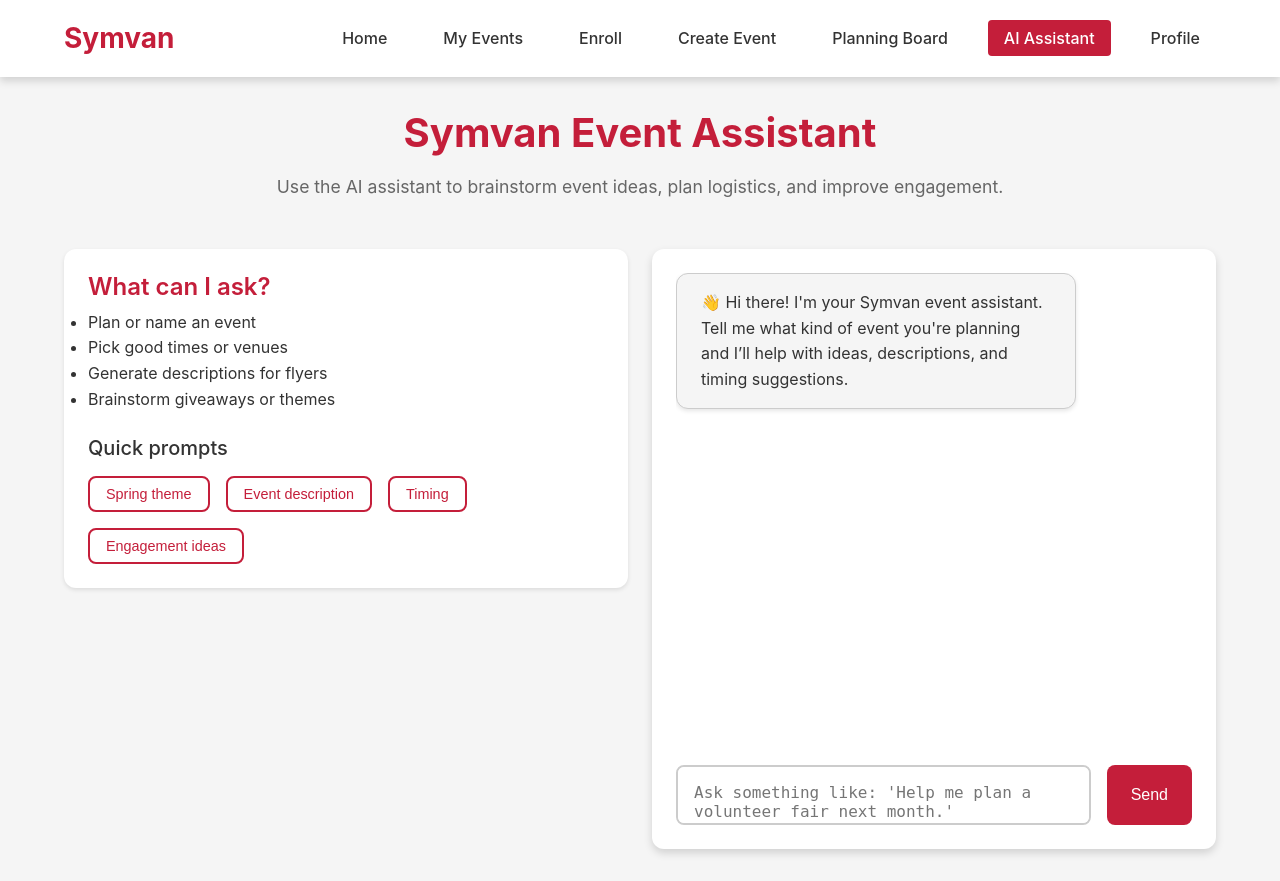
After one commit to JohnPClark27/CIS320-Symvan-AI, a PHP site: page /chatbot.html in a window 1280 px wide. The commit adds this page. Run offline with PHP 8.4, Linux system fonts and the light colour scheme.

Commit message:
feat: Implemented chatbot

```diff
--- /dev/null
+++ b/frontend/chatbot.html
@@ -0,0 +1,250 @@
+<!DOCTYPE html>
+<html lang="en">
+<head>
+    <meta charset="UTF-8">
+    <meta name="viewport" content="width=device-width, initial-scale=1.0">
+    <title>Event Planning Chatbot - Symvan</title>
+    <link rel="stylesheet" href="style.css">
+    <style>
+        /* === Chatbot-specific layout additions (works with your main stylesheet) === */
+        .chat-container {
+            display: flex;
+            flex-direction: column;
+            height: 75vh;
+            background-color: var(--white);
+            border-radius: var(--radius-lg);
+            box-shadow: var(--shadow-md);
+            padding: var(--spacing-md);
+        }
+
+        .chat-messages {
+            flex: 1;
+            overflow-y: auto;
+            margin-bottom: var(--spacing-md);
+            padding-right: var(--spacing-sm);
+        }
+
+        .chat-message {
+            margin-bottom: var(--spacing-sm);
+            max-width: 80%;
+        }
+
+        .chat-message.bot {
+            align-self: flex-start;
+        }
+
+        .chat-message.user {
+            align-self: flex-end;
+            text-align: right;
+        }
+
+        .chat-bubble {
+            display: inline-block;
+            padding: var(--spacing-sm) var(--spacing-md);
+            border-radius: var(--radius-lg);
+            box-shadow: var(--shadow-sm);
+            font-size: 1rem;
+        }
+
+        .chat-message.bot .chat-bubble {
+            background-color: var(--very-light-grey);
+            color: var(--dark-grey);
+            border: 1px solid var(--light-grey);
+        }
+
+        .chat-message.user .chat-bubble {
+            background-color: var(--cardinal-red);
+            color: var(--white);
+        }
+
+        .chat-input-row {
+            display: flex;
+            gap: var(--spacing-sm);
+        }
+
+        .chat-input-row textarea {
+            flex: 1;
+            padding: var(--spacing-sm);
+            border-radius: var(--radius-md);
+            border: 2px solid var(--light-grey);
+            resize: none;
+            font-size: 1rem;
+            height: 60px;
+        }
+
+        .chat-input-row textarea:focus {
+            border-color: var(--cardinal-red);
+            outline: none;
+        }
+
+        .chat-sidebar {
+            background-color: var(--white);
+            padding: var(--spacing-md);
+            border-radius: var(--radius-lg);
+            box-shadow: var(--shadow-sm);
+            height: fit-content;
+        }
+
+        .quick-buttons {
+            display: flex;
+            flex-wrap: wrap;
+            gap: var(--spacing-sm);
+            margin-top: var(--spacing-sm);
+        }
+
+        .quick-buttons button {
+            font-size: 0.9rem;
+            padding: var(--spacing-xs) var(--spacing-sm);
+            border-radius: var(--radius-md);
+            cursor: pointer;
+        }
+
+        @media (max-width: 900px) {
+            .chat-layout {
+                flex-direction: column;
+            }
+        }
+    </style>
+</head>
+<body>
+    <!-- ===================================
+         NAVIGATION
+         =================================== -->
+    <nav class="navbar">
+        <div class="navbar-container">
+            <a href="index.php" class="navbar-brand">Symvan</a>
+            <ul class="navbar-menu">
+                <li><a href="index.php">Home</a></li>
+                <li><a href="myevents.php">My Events</a></li>
+                <li><a href="enroll.php">Enroll</a></li>
+                <li><a href="create-event.php">Create Event</a></li>
+                <li><a href="planning.php">Planning Board</a></li>
+                <li><a href="chatbot.html" class="active">AI Assistant</a></li>
+                <li><a href="profile.php">Profile</a></li>
+            </ul>
+        </div>
+    </nav>
+
+    <!-- ===================================
+         CHATBOT PAGE
+         =================================== -->
+    <div class="container">
+        <div class="page-header">
+            <h1 class="page-title">Symvan Event Assistant</h1>
+            <p class="page-subtitle">
+                Use the AI assistant to brainstorm event ideas, plan logistics, and improve engagement.
+            </p>
+        </div>
+
+        <div class="grid grid-2">
+            <!-- Sidebar -->
+            <aside class="chat-sidebar">
+                <h3 class="card-title">What can I ask?</h3>
+                <ul>
+                    <li>Plan or name an event</li>
+                    <li>Pick good times or venues</li>
+                    <li>Generate descriptions for flyers</li>
+                    <li>Brainstorm giveaways or themes</li>
+                </ul>
+
+                <h4 class="mt-md">Quick prompts</h4>
+                <div class="quick-buttons">
+                    <button class="btn btn-outline" data-prompt="Suggest a fun theme for a spring festival.">Spring theme</button>
+                    <button class="btn btn-outline" data-prompt="Write a catchy description for a fundraising dinner.">Event description</button>
+                    <button class="btn btn-outline" data-prompt="What’s the best time for a commuter event?">Timing</button>
+                    <button class="btn btn-outline" data-prompt="Ideas for student engagement at a concert night.">Engagement ideas</button>
+                </div>
+            </aside>
+
+            <!-- Chat Window -->
+            <section class="chat-container">
+                <div id="chatMessages" class="chat-messages">
+                    <div class="chat-message bot">
+                        <div class="chat-bubble">
+                            👋 Hi there! I'm your Symvan event assistant. Tell me what kind of event you're planning and I’ll help with ideas, descriptions, and timing suggestions.
+                        </div>
+                    </div>
+                </div>
+
+                <form id="chatForm" class="chat-input-row" onsubmit="return false;">
+                    <textarea id="chatInput" placeholder="Ask something like: 'Help me plan a volunteer fair next month.'"></textarea>
+                    <button type="submit" class="btn btn-primary">Send</button>
+                </form>
+            </section>
+        </div>
+    </div>
+
+    <!-- ===================================
+         BASIC FRONT-END LOGIC
+         =================================== -->
+    <script>
+        const chatForm = document.getElementById('chatForm');
+        const chatInput = document.getElementById('chatInput');
+        const chatMessages = document.getElementById('chatMessages');
+        const quickButtons = document.querySelectorAll('.quick-buttons button');
+
+        function appendMessage(role, text) {
+            const msg = document.createElement('div');
+            msg.classList.add('chat-message', role);
+            const bubble = document.createElement('div');
+            bubble.classList.add('chat-bubble');
+            bubble.textContent = text;
+            msg.appendChild(bubble);
+            chatMessages.appendChild(msg);
+            chatMessages.scrollTop = chatMessages.scrollHeight;
+        }
+
+        async function sendToAI(userText) {
+            appendMessage('user', userText);
+
+            // Temporary "thinking" bubble
+            const thinking = document.createElement('div');
+            thinking.classList.add('chat-message', 'bot');
+            const bubble = document.createElement('div');
+            bubble.classList.add('chat-bubble');
+            bubble.textContent = "🤔 Thinking...";
+            thinking.appendChild(bubble);
+            chatMessages.appendChild(thinking);
+            chatMessages.scrollTop = chatMessages.scrollHeight;
+
+            try {
+                const res = await fetch("/symvan/frontend/chatbot.php", {
+                method: "POST",
+                headers: { "Content-Type": "application/json" },
+                body: JSON.stringify({ prompt: userText })
+                });
+
+                const data = await res.json();
+                thinking.remove();
+
+                if (data.reply) {
+                    appendMessage('bot', data.reply);
+                } else {
+                    appendMessage('bot', "⚠️ No reply from AI.");
+                    console.error("No reply field in response:", data);
+                }
+            } catch (err) {
+                thinking.remove();
+                appendMessage('bot', "⚠️ Error connecting to AI server.");
+                console.error(err);
+            }
+        }
+
+        chatForm.addEventListener('submit', () => {
+            const text = chatInput.value.trim();
+            if (!text) return;
+            chatInput.value = '';
+            sendToAI(text);
+        });
+
+
+        quickButtons.forEach(btn => {
+            btn.addEventListener('click', () => {
+                const prompt = btn.getAttribute('data-prompt');
+                chatInput.value = prompt;
+                chatInput.focus();
+            });
+        });
+    </script>
+</body>
+</html>
--- a/frontend/create_event.php
+++ b/frontend/create_event.php
@@ -73,6 +73,8 @@ $conn->close();
                 <li><a href="myevents.php">My Events</a></li>
                 <li><a href="enroll.php">Enroll</a></li>
                 <li><a href="create_event.php" class="active">Create Event</a></li>
+                <li><a href="planning.php">Planning Board</a></li>
+                <li><a href="chatbot.html">AI Assistant</a></li>
                 <li><a href="profile.php">Profile</a></li>
             </ul>
         </div>
--- a/frontend/enroll.php
+++ b/frontend/enroll.php
@@ -65,6 +65,8 @@ $conn->close();
             <li><a href="myevents.php">My Events</a></li>
             <li><a href="enroll.php" class="active">Enroll</a></li>
             <li><a href="create_event.php">Create Event</a></li>
+            <li><a href="planning.php">Planning Board</a></li>
+            <li><a href="chatbot.html">AI Assistant</a></li>
             <li><a href="profile.php">Profile</a></li>
         </ul>
     </div>
--- a/frontend/index.php
+++ b/frontend/index.php
@@ -83,6 +83,8 @@ $conn->close();
                 <li><a href="myevents.php">My Events</a></li>
                 <li><a href="enroll.php">Enroll</a></li>
                 <li><a href="create_event.php">Create Event</a></li>
+                <li><a href="planning.php">Planning Board</a></li>
+                <li><a href="chatbot.html">AI Assistant</a></li>
                 <li><a href="profile.php">Profile</a></li>
             </ul>
         </div>
--- a/frontend/myevents.php
+++ b/frontend/myevents.php
@@ -55,6 +55,8 @@ $conn->close();
             <li><a href="myevents.php" class="active">My Events</a></li>
             <li><a href="enroll.php">Enroll</a></li>
             <li><a href="create_event.php">Create Event</a></li>
+            <li><a href="planning.php">Planning Board</a></li>
+            <li><a href="chatbot.html">AI Assistant</a></li>
             <li><a href="profile.php">Profile</a></li>
         </ul>
     </div>
--- a/frontend/planning.php
+++ b/frontend/planning.php
@@ -68,6 +68,8 @@ $conn->close();
             <li><a href="myevents.php">My Events</a></li>
             <li><a href="enroll.php">Enroll</a></li>
             <li><a href="create_event.php">Create Event</a></li>
+            <li><a href="planning.php" class="active">Planning Board</a></li>
+            <li><a href="chatbot.html">AI Assistant</a></li>
             <li><a href="profile.php">Profile</a></li>
         </ul>
     </div>
--- a/frontend/profile.php
+++ b/frontend/profile.php
@@ -111,6 +111,8 @@ $conn->close();
             <li><a href="myevents.php">My Events</a></li>
             <li><a href="enroll.php">Enroll</a></li>
             <li><a href="create_event.php">Create Event</a></li>
+            <li><a href="planning.php">Planning Board</a></li>
+            <li><a href="chatbot.html">AI Assistant</a></li>
             <li><a href="profile.php" class="active">Profile</a></li>
         </ul>
     </div>
```
Also changed, not shown: frontend/chatbot.php (added, +318 -0 lines), frontend/signup.php (+18 -7 lines). Lines whose indentation alone changed are shown as unchanged.
